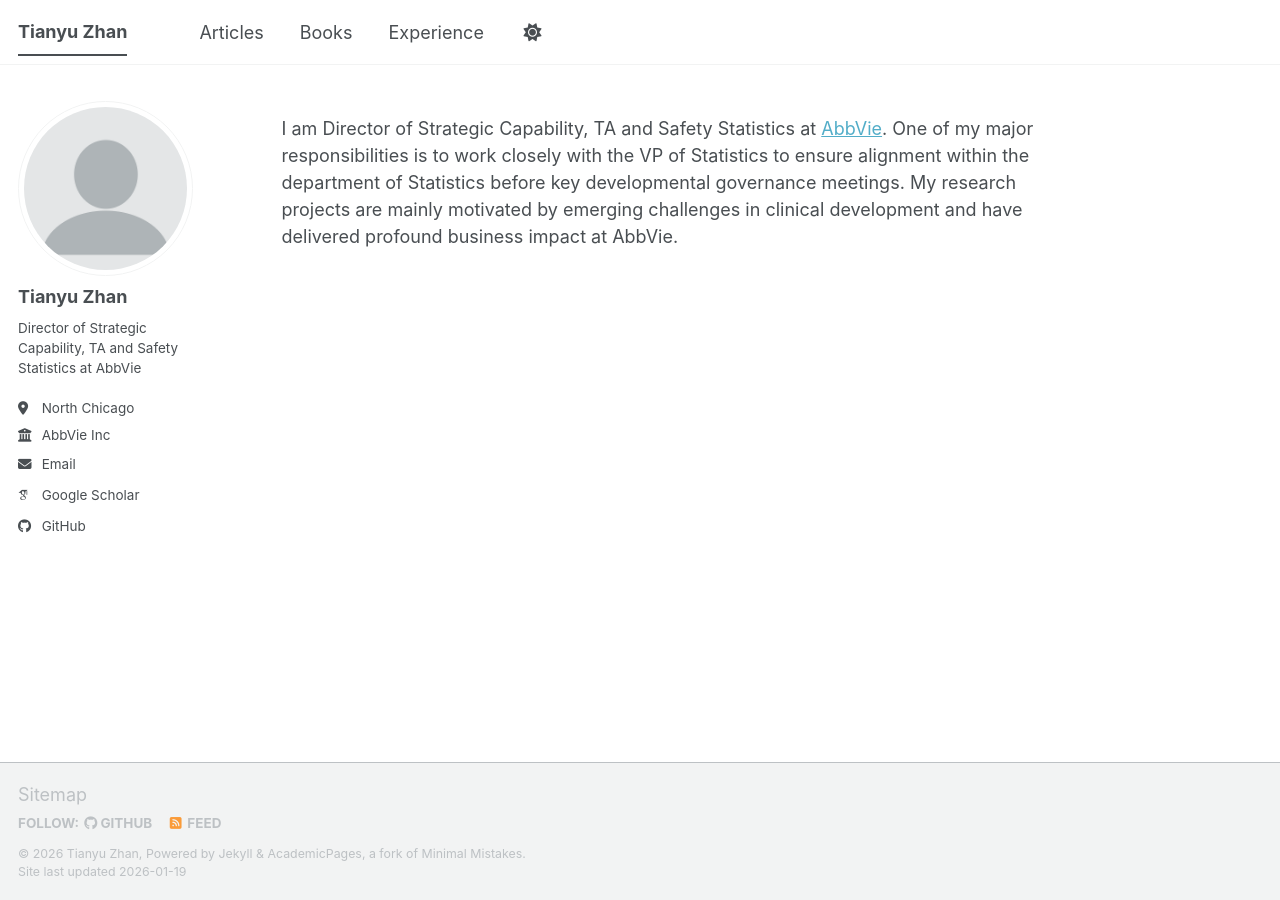
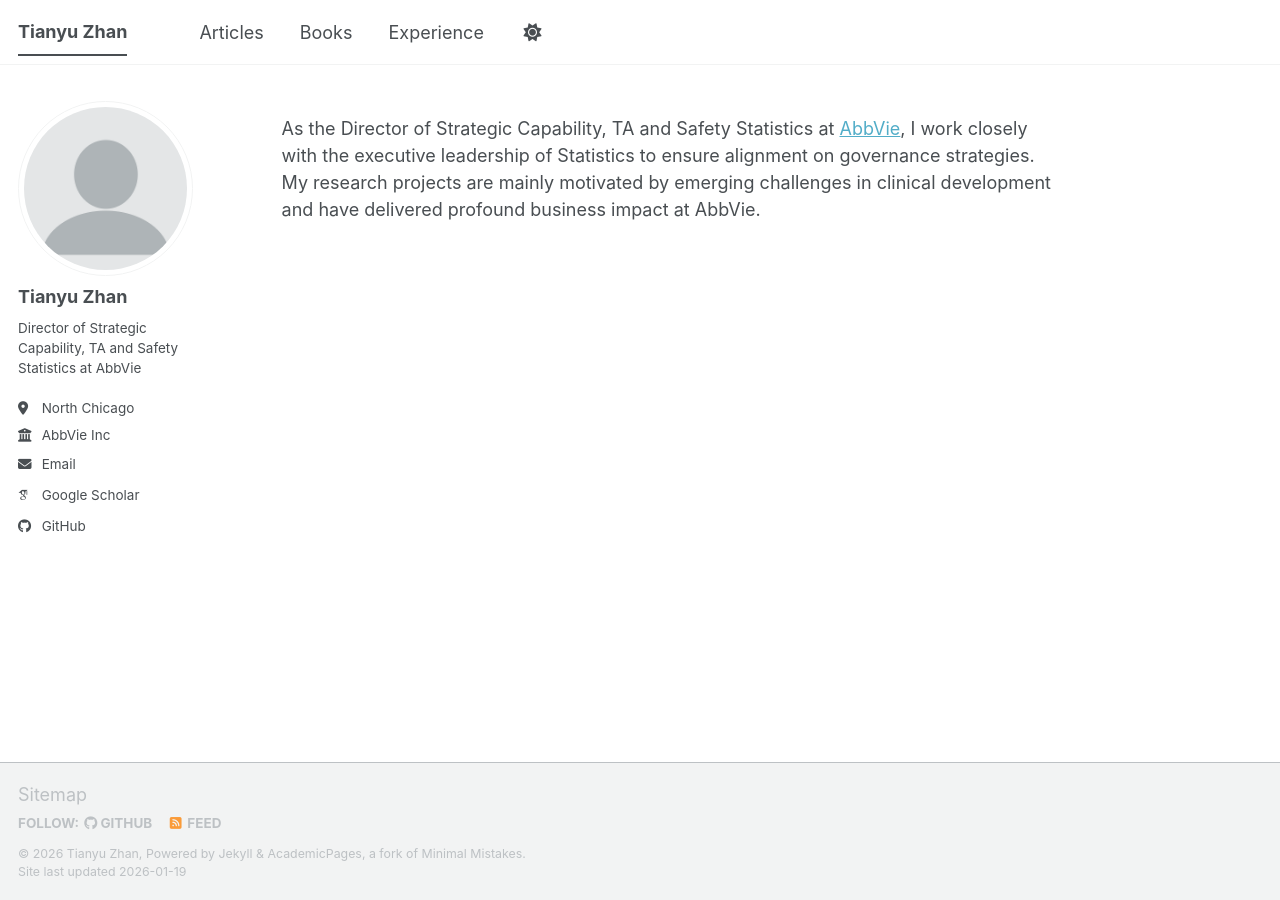
Before and after one commit to tian-yu-zhan/tian-yu-zhan.github.io, a Jekyll site: the page built from _pages/about.md, in a window 1280 px wide. Built offline with Jekyll 4.4.1, drawn with Linux system fonts in a browser that asks for light colours; some web fonts are replaced; a script bundle is joined from its source files by our own code; library files that are not in the unit come from our copies.

Commit message:
Update about.md

```diff
--- a/_pages/about.md
+++ b/_pages/about.md
@@ -7,4 +7,4 @@ redirect_from:
   - /about.html
 ---
 
-I am Director of Strategic Capability, TA and Safety Statistics at [AbbVie](https://www.abbvie.com/). One of my major responsibilities is to work closely with the VP of Statistics to ensure alignment within the department of Statistics before key developmental governance meetings. My research projects are mainly motivated by emerging challenges in clinical development and have delivered profound business impact at AbbVie.
+As the Director of Strategic Capability, TA and Safety Statistics at [AbbVie](https://www.abbvie.com/), I work closely with the executive leadership of Statistics to ensure alignment on governance strategies. My research projects are mainly motivated by emerging challenges in clinical development and have delivered profound business impact at AbbVie.
```
